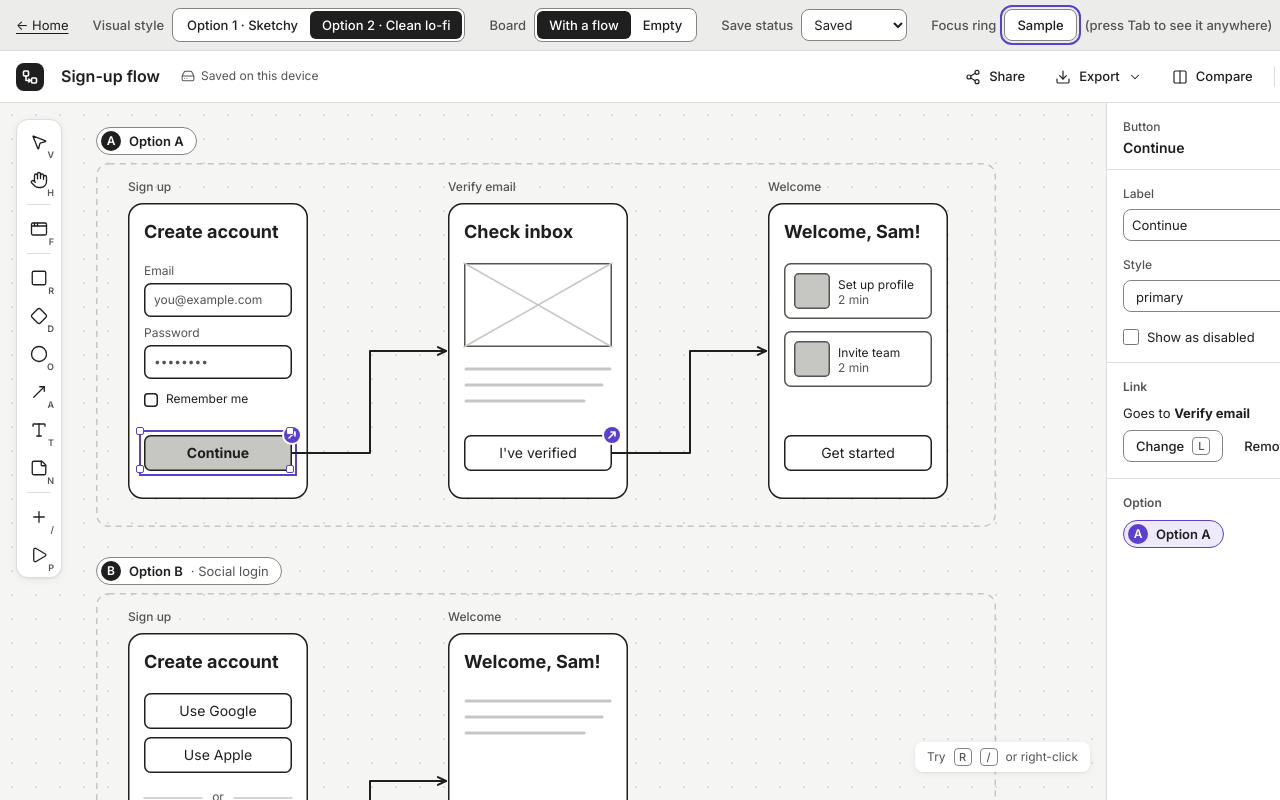
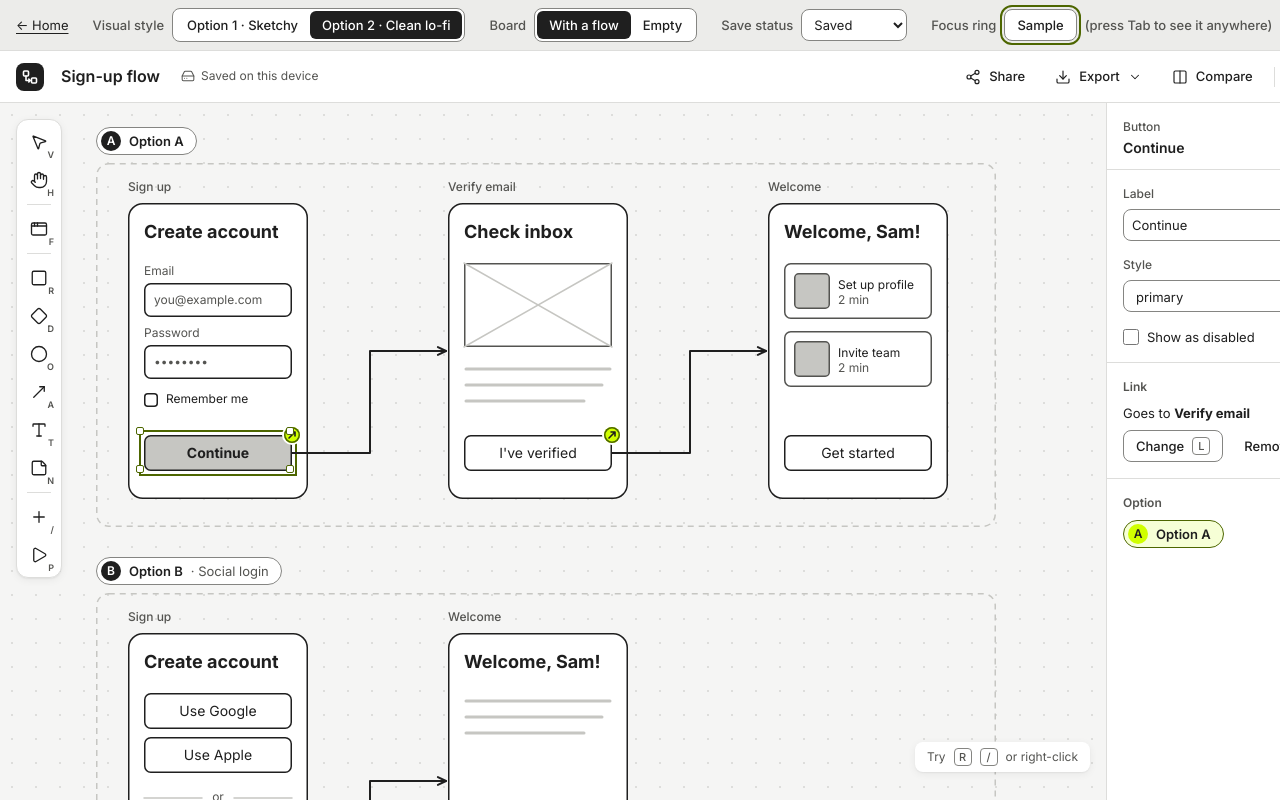
Before and after one commit to timea-ve/ui-workflow-editor, a React (Vite) app: page /chrome in a window 1280 px wide. Shown: the top 800 px of the page. Built offline with nearby package versions, Linux system fonts and the light colour scheme.

Commit message:
Accent: bitter lemon #D0FF00 fills with olive #4D6600 lines/text
Co-authored-by: Copilot App <223556219+Copilot@users.noreply.github.com>

```diff
--- a/src/chrome/chrome.css
+++ b/src/chrome/chrome.css
@@ -31,8 +31,8 @@
 .fsc-btn svg { flex: none; }
 .fsc-btn--outline { border-color: var(--fs-line); background: var(--fs-surface); }
 .fsc-btn--outline:hover { background: var(--fs-hover); }
-.fsc-btn--primary { background: var(--fs-accent); color: var(--fs-on-accent); }
-.fsc-btn--primary:hover { background: var(--fs-accent); box-shadow: inset 0 0 0 100px rgb(0 0 0 / 0.12); }
+.fsc-btn--primary { background: var(--fs-accent-fill); color: var(--fs-on-accent); }
+.fsc-btn--primary:hover { background: var(--fs-accent-fill); box-shadow: inset 0 0 0 100px rgb(0 0 0 / 0.08); }
 .fsc-btn--icon { width: 32px; padding: 0; justify-content: center; }
 
 .fsc-kbd {
@@ -264,7 +264,7 @@ button.fsc-chip:hover { background: var(--fs-hover); }
   color: var(--fs-surface);
   font-size: var(--fs-ui-text-xs);
 }
-.fsc-chip[data-active='true'] .fsc-chip__letter { background: var(--fs-accent); color: var(--fs-on-accent); }
+.fsc-chip[data-active='true'] .fsc-chip__letter { background: var(--fs-accent-fill); color: var(--fs-on-accent); }
 .fsc-chip__name { font-weight: 400; color: var(--fs-muted); }
 
 /* ── Menus (context menu / dropdown) ───────────────────────────── */
--- a/src/dashboard/dashboard.css
+++ b/src/dashboard/dashboard.css
@@ -27,7 +27,7 @@
   letter-spacing: -0.01em;
 }
 .fsd-new { height: 36px; }
-.fsd-page .fsc-btn--primary:disabled { background: var(--fs-accent); color: var(--fs-on-accent); opacity: 0.7; }
+.fsd-page .fsc-btn--primary:disabled { background: var(--fs-accent-fill); color: var(--fs-on-accent); opacity: 0.7; }
 
 .fsd-main {
   display: grid;
--- a/src/design/primitives.tsx
+++ b/src/design/primitives.tsx
@@ -266,7 +266,7 @@ export function LinkMarker({ label, style: css }: { label?: string; style?: CSSP
         height: 'var(--fs-link-marker-size)',
         borderRadius: '50%',
         background: 'var(--fs-link-marker)',
-        boxShadow: '0 0 0 2px var(--fs-surface)',
+        boxShadow: 'inset 0 0 0 1.5px var(--fs-link-marker-ring), 0 0 0 2px var(--fs-surface)',
         display: 'grid',
         placeItems: 'center',
         pointerEvents: 'none',
--- a/src/design/tokens.css
+++ b/src/design/tokens.css
@@ -17,9 +17,12 @@
   --fs-gray-8: #343432;
   --fs-gray-9: #1f1f1f;
 
-  /* ── The one accent (violet) ────────────────────────────────────── */
-  --fs-accent-hue: #5b3fd1;
-  --fs-accent-tint: #eeeafb;
+  /* ── The one accent (bitter lemon) ────────────────────────────────
+     Lime #d0ff00 is only ever a FILL behind dark ink (14:1). It is nearly invisible on white
+     (1.2:1), so lines, outlines, focus rings and accent text use its dark olive shade. */
+  --fs-accent-fill-hue: #d0ff00;
+  --fs-accent-hue: #4d6600;
+  --fs-accent-tint: #f6ffd6;
 
   /* ── Semantic colour (names other agents already use) ─────────── */
   --fs-ink: var(--fs-gray-9);          /* body text, default sketch ink */
@@ -31,13 +34,15 @@
   --fs-hover: var(--fs-gray-2);        /* hover wash on chrome controls */
   --fs-hairline: var(--fs-gray-3);     /* decorative dividers / panel edges */
   --fs-line: var(--fs-gray-5);         /* meaningful UI strokes: inputs, toggles (≥ 3:1) */
-  --fs-accent: var(--fs-accent-hue);   /* selection, links, primary action, focus */
+  --fs-accent: var(--fs-accent-hue);   /* olive: selection, outlines, accent text, focus */
+  --fs-accent-fill: var(--fs-accent-fill-hue); /* lime: primary buttons, active chips, switches, badges */
   --fs-accent-weak: var(--fs-accent-tint); /* active-tool / selected-row wash */
-  --fs-on-accent: var(--fs-gray-0);    /* text/icons on accent fill */
+  --fs-on-accent: var(--fs-gray-9);    /* text/icons on the lime fill */
 
   --fs-selection: var(--fs-accent);    /* selection outline + handles */
-  --fs-selection-fill: rgb(91 63 209 / 0.08);
-  --fs-link-marker: var(--fs-accent);  /* "clickable" badge on a link's source element */
+  --fs-selection-fill: rgb(77 102 0 / 0.08);
+  --fs-link-marker: var(--fs-accent-fill);  /* "clickable" badge on a link's source element */
+  --fs-link-marker-ring: var(--fs-accent);   /* its outline, so it reads on white */
   --fs-link-marker-size: 16px;
   --fs-focus-ring: var(--fs-accent);
   --fs-focus-width: 2px;
--- a/src/editor/features/flows/flows.css
+++ b/src/editor/features/flows/flows.css
@@ -175,7 +175,7 @@ body.fs-linking .fs-flow-canvas .react-flow__node-screen:hover::after { border-s
   font-size: var(--fs-ui-text-xs);
   font-weight: 600;
 }
-.fs-flows__option[data-active] .fs-flows__letter { background: var(--fs-accent); color: var(--fs-on-accent); }
+.fs-flows__option[data-active] .fs-flows__letter { background: var(--fs-accent-fill); color: var(--fs-on-accent); }
 .fs-flows__row-actions { display: flex; opacity: 0.0; transition: opacity var(--fs-dur-fast) var(--fs-ease-out); }
 .fs-flows__option:hover .fs-flows__row-actions,
 .fs-flows__option:focus-within .fs-flows__row-actions,
--- a/src/flow/flow.css
+++ b/src/flow/flow.css
@@ -62,7 +62,7 @@
 .fs-lane-play {
   font: 600 12px var(--fs-ui-font);
   color: var(--fs-on-accent);
-  background: var(--fs-accent);
+  background: var(--fs-accent-fill);
   border: 0;
   border-radius: var(--fs-radius-pill);
   padding: 4px 10px;
--- a/src/share/share.css
+++ b/src/share/share.css
@@ -60,7 +60,7 @@
   color: var(--fs-muted);
   transition: transform var(--fs-dur-fast) var(--fs-ease-out);
 }
-.fs-switch[aria-checked='true'] { background: var(--fs-accent); border-color: var(--fs-accent); }
+.fs-switch[aria-checked='true'] { background: var(--fs-accent-fill); border-color: var(--fs-accent); }
 .fs-switch[aria-checked='true'] .fs-switch__thumb { transform: translateX(16px); color: var(--fs-accent); }
 .fs-switch:disabled { cursor: progress; }
 .fs-switch:focus-visible { outline: var(--fs-focus-width) solid var(--fs-focus-ring); outline-offset: var(--fs-focus-offset); }
```
Also changed, not shown: 3 other files (tests, documents, lock files or other folders).
